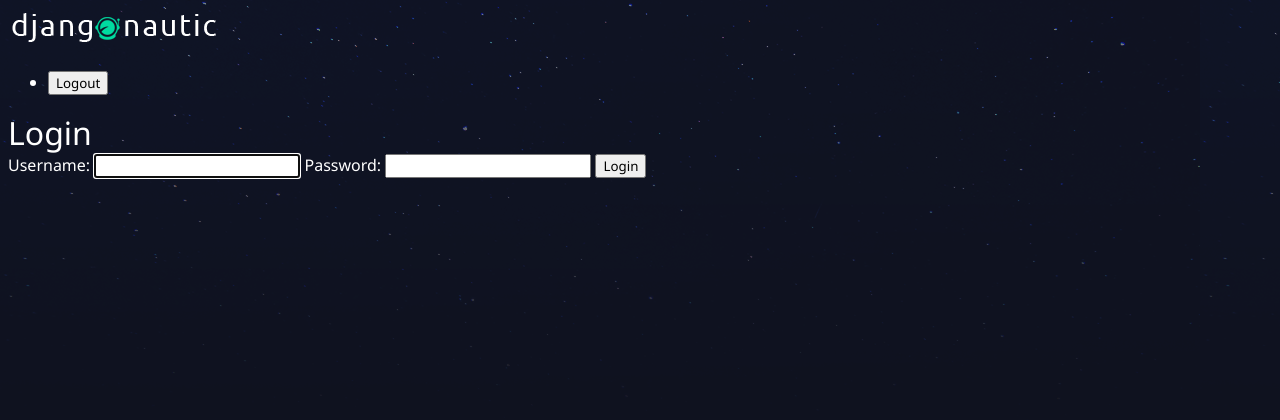
After one commit to muhammad-asghar-ali/django-blog, a Django app: page /accounts/login/ in a window 1280 px wide. The commit adds this page. Shown: the top 420 px of the page. Run offline with Django 4.2, Linux system fonts and the light colour scheme.

Commit message:
feat(): add login and logout functionality and also add templates for it

```diff
--- /dev/null
+++ b/accounts/templates/accounts/login.html
@@ -0,0 +1,10 @@
+{% extends 'base_layout.html' %}
+
+{% block content %}
+    <h1>Login</h1>
+    <form class="site-form" action="{% url 'accounts:login' %}" method="post">
+        {% csrf_token %}
+        {{ form }}
+        <input type="submit" value="Login">
+    </form>
+{% endblock %}
--- a/accounts/urls.py
+++ b/accounts/urls.py
@@ -8,4 +8,6 @@ app_name = 'accounts'
 urlpatterns = [
     # Named URL's
     path('signup/', views.signup_view, name="signup"),
+    path('login/', views.login_view, name="login"),
+    path('logout/', views.logout_view, name="logout"),
 ]
--- a/accounts/views.py
+++ b/accounts/views.py
@@ -1,6 +1,7 @@
 from django.shortcuts import render
-from django.contrib.auth.forms import UserCreationForm
+from django.contrib.auth.forms import UserCreationForm, AuthenticationForm
 from django.shortcuts import redirect
+from django.contrib.auth import login
 # Create your views here.
 
 
@@ -8,9 +9,31 @@ def signup_view(request):
     if request.method == 'POST':
         form = UserCreationForm(request.POST)
         if form.is_valid():
-            form.save()
-
+            user = form.save()
+            login(request, user)
             return redirect('articles:list')
     else:
         form = UserCreationForm()
     return render(request, 'accounts/signup.html', {"form": form})
+
+def login_view(request):
+    if request.method == 'POST':
+        form = AuthenticationForm(data=request.POST)
+        if form.is_valid():
+            user = form.get_user()
+            login(request, user)
+            return redirect('articles:list')
+    else:
+        form = AuthenticationForm()
+    return render(request, 'accounts/login.html', {"form": form})
+
+def logout_view(request):
+    if request.method == 'POST':
+        form = AuthenticationForm(data=request.POST)
+        if form.is_valid():
+            user = form.get_user()
+            login(request, user)
+            return redirect('articles:list')
+    else:
+        form = AuthenticationForm()
+    return render(request, 'accounts/login.html', {"form": form})
--- a/templates/base_layout.html
+++ b/templates/base_layout.html
@@ -12,9 +12,28 @@
   </head>
   <body>
     <div class="wrapper">
-      <h1><a href="{% url 'articles:list' %}"><img src="{% static 'logo.png' %}" alt=""></a></h1>
-      {% block content %}
-      {% endblock %}
+      <header class="wrapper">
+        <h1>
+          <a href="{% url 'articles:list' %}"
+            ><img src="{% static 'logo.png' %}" alt="djangonautic"
+          /></a>
+        </h1>
+        <nav>
+          <ul>
+            <li>
+              <form
+                class="logout-link"
+                action="{% url 'accounts:logout' %}"
+                method="post"
+              >
+                {% csrf_token %}
+                <button type="submit">Logout</button>
+              </form>
+            </li>
+          </ul>
+        </nav>
+      </header>
+      <div class="wrapper">{% block content %} {% endblock %}</div>
     </div>
   </body>
 </html>
```
Also changed, not shown: db.sqlite3.
